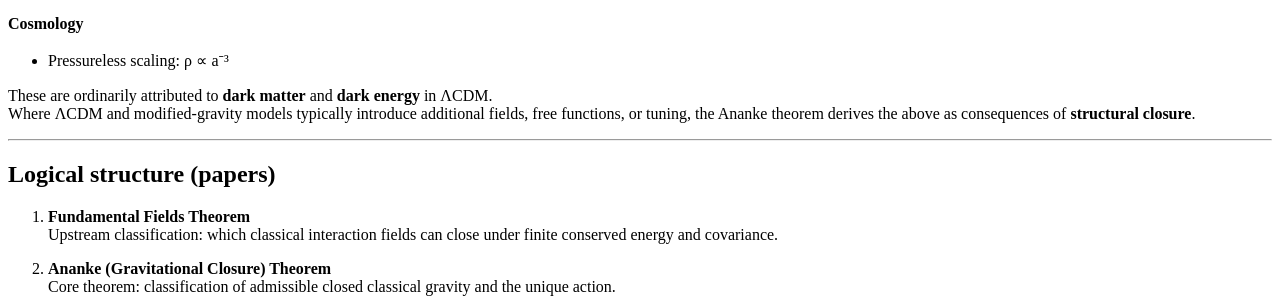
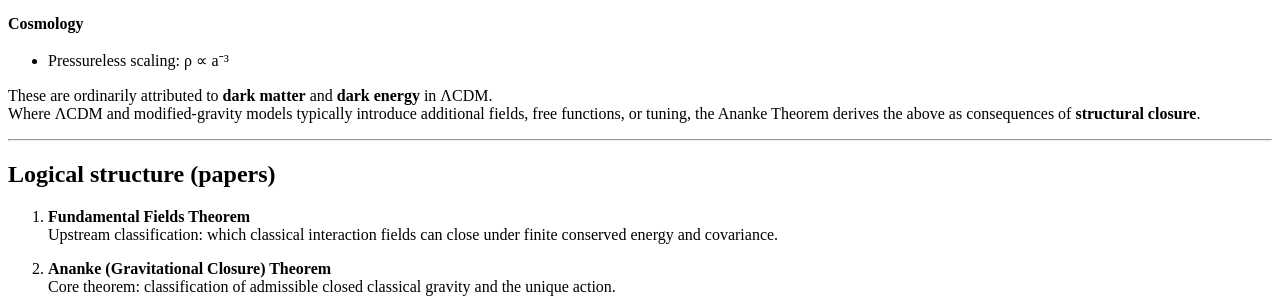
Before and after one commit to ananke-research/ananke-theorem, a Jekyll site: the page built from index.md, in a window 1280 px wide. Shown: the part 720-1018 px from the top of the page. Built offline with Jekyll 4.4.1, drawn with Linux system fonts in a browser that asks for light colours.

```diff
--- a/index.md
+++ b/index.md
@@ -52,7 +52,7 @@ $$
 ρ ∝ a⁻³
 
 These are ordinarily attributed to **dark matter** and **dark energy** in ΛCDM.
-Where ΛCDM and modified-gravity models typically introduce additional fields, free functions, or tuning, the Ananke theorem derives the above as consequences of **structural closure**.
+Where ΛCDM and modified-gravity models typically introduce additional fields, free functions, or tuning, the Ananke Theorem derives the above as consequences of **structural closure**.
 
 ---
 
```
